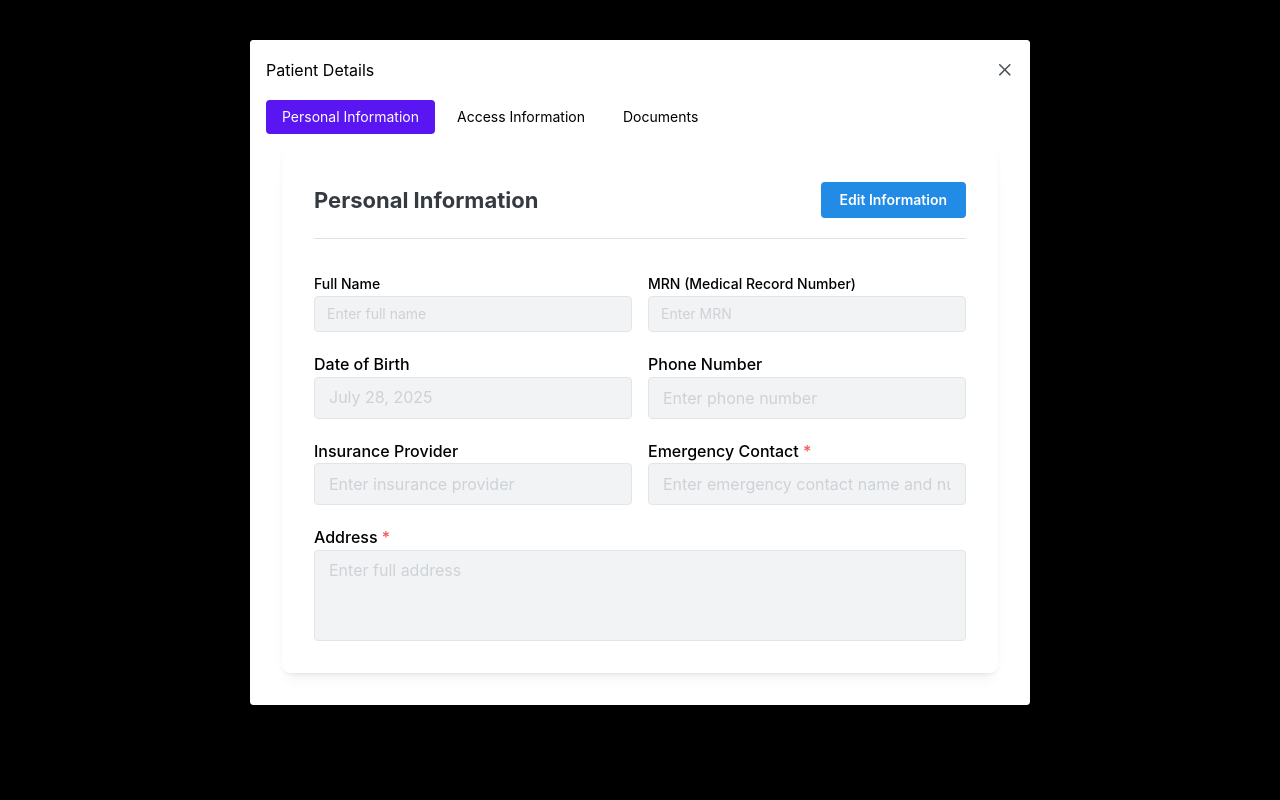
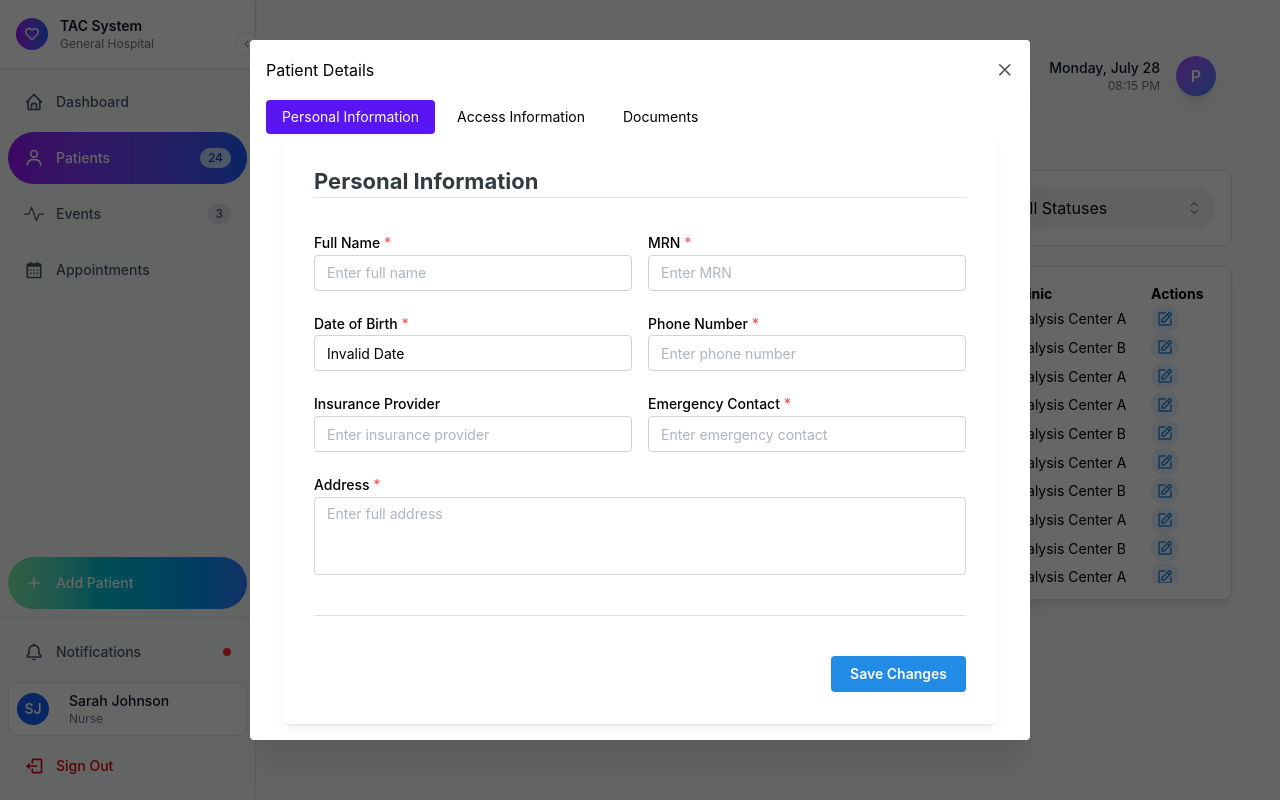
Before and after one commit to kibochamark/tac-client, a Next.js app: page /dashboard/patients in a window 1280 px wide. Both pictures are taken after a click on the button 1165 px from the left and 318 px from the top of the page. Built offline with nearby package versions, Linux system fonts and the light colour scheme.

Commit message:
feat: add AccessInfo and Documents components for patient details; integrate file upload functionality and enhance form handling with Zustand and custom hooks

```diff
--- a/package.json
+++ b/package.json
@@ -12,6 +12,7 @@
     "@hookform/resolvers": "^5.2.0",
     "@mantine/core": "^8.2.1",
     "@mantine/dates": "^8.2.4",
+    "@mantine/dropzone": "^8.2.7",
     "@mantine/form": "^8.2.4",
     "@mantine/hooks": "^8.2.1",
     "class-variance-authority": "^0.7.1",
@@ -24,7 +25,8 @@
     "react-hook-form": "^7.61.1",
     "react-icons": "^5.5.0",
     "tailwind-merge": "^3.3.1",
-    "zod": "^4.1.0-canary.20250725T001018"
+    "zod": "^4.1.0-canary.20250725T001018",
+    "zustand": "^5.0.8"
   },
   "devDependencies": {
     "@eslint/eslintrc": "^3",
--- /dev/null
+++ b/src/app/components/access-info.tsx
@@ -0,0 +1,20 @@
+import { Select, Stack, TextInput } from '@mantine/core'
+import { DateInput } from '@mantine/dates'
+
+const AccessInfo = () => {
+    return (
+        <div>
+            <Stack>
+            <Select label="Access Type" data={['AV Fistula', 'AV Graft', 'Central Catheter']} />
+                <TextInput label="Location" />
+                <Select label="Maturity" data={['Mature', 'Immature', 'Failed']} />
+                <TextInput label="L-AVF" />
+                <TextInput label="Surgeon" />
+                <TextInput label="Clinic" placeholder='L-AVF' />
+                <DateInput label="Last Evaluation" />
+            </Stack>
+        </div>
+    )
+}
+
+export default AccessInfo
--- /dev/null
+++ b/src/app/components/documents.tsx
@@ -0,0 +1,101 @@
+import { ActionIcon, Badge, Button, Group, Stack, Text } from "@mantine/core";
+import { Dropzone, IMAGE_MIME_TYPE, MS_EXCEL_MIME_TYPE, PDF_MIME_TYPE } from '@mantine/dropzone';
+import { useRef } from "react";
+import { BiImage, BiTrash, BiUpload, BiX } from "react-icons/bi";
+import usePatientDocument from "../hooks/usePatientDocument";
+
+const Documents = () => {
+    const openRef = useRef<() => void>(null);
+    const { documents, addDocuments, removeDocument } = usePatientDocument();
+
+    const handleDrop = (files: File[]) => {
+        addDocuments(files);
+    };
+
+    const removeFile = (index: number) => {
+        removeDocument(documents[index]);
+    };
+
+    const formatFileSize = (bytes: number) => {
+        if (bytes === 0) return '0 Bytes';
+        const k = 1024;
+        const sizes = ['Bytes', 'KB', 'MB', 'GB'];
+        const i = Math.floor(Math.log(bytes) / Math.log(k));
+        return parseFloat((bytes / Math.pow(k, i)).toFixed(2)) + ' ' + sizes[i];
+    };
+
+    return (
+        <>
+            <Dropzone
+                onDrop={handleDrop}
+                onReject={(files) => console.log('rejected files', files)}
+                maxSize={5 * 1024 ** 2}
+                accept={[
+                    ...IMAGE_MIME_TYPE,
+                    ...PDF_MIME_TYPE,
+                    ...MS_EXCEL_MIME_TYPE
+                ]}
+                openRef={openRef}
+                className="border-2 border-dashed border-gray-300 rounded-md p-4 m-2"
+            >
+                <Group justify="center" gap="xl" mih={220} style={{ pointerEvents: 'none' }}>
+                    <Dropzone.Accept>
+                        <BiUpload size={52} color="var(--mantine-color-blue-6)" />
+                    </Dropzone.Accept>
+                    <Dropzone.Reject>
+                        <BiX size={52} color="var(--mantine-color-red-6)" />
+                    </Dropzone.Reject>
+                    <Dropzone.Idle>
+                        <BiImage size={52} color="var(--mantine-color-dimmed)" />
+                    </Dropzone.Idle>
+
+                    <div>
+                        <Text size="xl" inline>
+                            Drag images here or click to select files
+                        </Text>
+                        <Text size="sm" c="dimmed" inline mt={7}>
+                            Attach as many files as you like, each file should not exceed 5mb
+                        </Text>
+                    </div>
+                </Group>
+            </Dropzone>
+
+            {/* Selected Files List */}
+            {documents.length > 0 && (
+                <Stack gap="sm" mt="md">
+                    <Text size="lg" fw={500}>Selected Files ({documents.length})</Text>
+                    {documents.map((file, index) => (
+                        <Group key={index} justify="space-between" p="sm" bg="gray.0" style={{ borderRadius: '8px' }}>
+                            <Group gap="sm">
+                                <BiImage size={20} color="var(--mantine-color-blue-6)" />
+                                <div>
+                                    <Text size="sm" fw={500}>{file.name}</Text>
+                                    <Text size="xs" c="dimmed">{formatFileSize(file.size)}</Text>
+                                </div>
+                            </Group>
+                            <Group gap="xs">
+                                <Badge size="sm" variant="light">
+                                    {file.type.split('/')[1]?.toUpperCase() || 'FILE'}
+                                </Badge>
+                                <ActionIcon
+                                    variant="subtle"
+                                    color="red"
+                                    onClick={() => removeFile(index)}
+                                    size="sm"
+                                >
+                                    <BiTrash size={16} />
+                                </ActionIcon>
+                            </Group>
+                        </Group>
+                    ))}
+                </Stack>
+            )}
+
+            <Group justify="center" mt="md">
+                <Button onClick={() => openRef.current?.()} >Select files</Button>
+            </Group>
+        </>
+    )
+}
+
+export default Documents
--- a/src/app/dashboard/patients/components/personal-info.tsx
+++ b/src/app/dashboard/patients/components/personal-info.tsx
@@ -1,5 +1,5 @@
-'use client';
-import '@mantine/dates/styles.css';
+"use client";
+import "@mantine/dates/styles.css";
 
 import {
   Button,
@@ -11,149 +11,156 @@ import {
   Textarea,
   TextInput,
   Title,
-} from '@mantine/core';
-import { DatePickerInput } from '@mantine/dates';
-import { useState } from 'react';
-import { useForm, zodResolver } from '@mantine/form';
-import { z } from 'zod';
+} from "@mantine/core";
+import { DatePickerInput } from "@mantine/dates";
+import { z } from "zod";
+import { Controller } from "react-hook-form";
+import { usePersistentForm } from "@/app/hooks/usePersistentForm";
 
-// Zod schema for validation
+// Zod schema
 const personalInfoSchema = z.object({
-  fullName: z.string().min(2, 'Full name must be at least 2 characters'),
-  mrn: z.string().nonempty('MRN is required'),
-  dateOfBirth: z.date({ error: 'Date of birth is required' }),
+  fullName: z.string().min(2, "Full name must be at least 2 characters"),
+  mrn: z.string().nonempty("MRN is required"),
+  dateOfBirth: z.string().nonempty("Date of birth is required"),
   phoneNumber: z
     .string()
-    .regex(/^\+?[0-9]{7,15}$/, 'Invalid phone number')
+    .regex(/^\+?[0-9]{7,15}$/, "Invalid phone number")
     .optional()
-    .or(z.literal('')),
-  address: z.string().min(5, 'Address must be at least 5 characters'),
+    .or(z.literal("")),
+  address: z.string().min(5, "Address must be at least 5 characters"),
   insurance: z.string().optional(),
-  emergencyContact: z.string().nonempty('Emergency contact is required'),
+  emergencyContact: z.string().nonempty("Emergency contact is required"),
 });
 
 type PersonalInfoForm = z.infer<typeof personalInfoSchema>;
 
+// Field configurations to avoid repetition
+const fieldConfigs = [
+  {
+    name: 'fullName' as const,
+    label: 'Full Name',
+    placeholder: 'Enter full name',
+    required: true,
+  },
+  {
+    name: 'mrn' as const,
+    label: 'MRN',
+    placeholder: 'Enter MRN',
+    required: true,
+  },
+  {
+    name: 'phoneNumber' as const,
+    label: 'Phone Number',
+    placeholder: 'Enter phone number',
+    required: true,
+  },
+  {
+    name: 'insurance' as const,
+    label: 'Insurance Provider',
+    placeholder: 'Enter insurance provider',
+    required: false,
+  },
+  {
+    name: 'emergencyContact' as const,
+    label: 'Emergency Contact',
+    placeholder: 'Enter emergency contact',
+    required: true,
+  },
+];
+
 const PersonalInfo = () => {
-  const [isEditing, setIsEditing] = useState(false);
-
-  const form = useForm<PersonalInfoForm>({
-    initialValues: {
-      fullName: '',
-      mrn: '',
-      dateOfBirth: new Date(),
-      phoneNumber: '',
-      address: '',
-      insurance: '',
-      emergencyContact: '',
+  const form = usePersistentForm<PersonalInfoForm>({
+    key: "personal-info-form",
+    schema: personalInfoSchema,
+    defaultValues: {
+      fullName: "",
+      mrn: "",
+      dateOfBirth: "",
+      phoneNumber: "",
+      address: "",
+      insurance: "",
+      emergencyContact: "",
     },
-    validate: zodResolver(personalInfoSchema),
   });
 
-  const handleSave = (values: PersonalInfoForm) => {
-    console.log('Saving data:', values);
-    setIsEditing(false);
+  const { control, register, handleSubmit, formState: { errors } } = form;
+
+  const onSubmit = (values: PersonalInfoForm) => {
+    console.log("Saving data:", values);
   };
 
-  const handleCancel = () => {
-    form.reset();
-    setIsEditing(false);
-  };
+  // Reusable function to render text input fields
+  const renderTextField = (config: typeof fieldConfigs[0]) => (
+    <TextInput
+      key={config.name}
+      label={config.label}
+      placeholder={config.placeholder}
+      {...register(config.name)}
+      error={errors[config.name]?.message}
+      required={config.required}
+    />
+  );
 
   return (
-    <Container size="lg" py="md">
+    <Container size="lg">
       <Paper shadow="sm" radius="md" p="xl">
-        {/* Header */}
-        <Group justify="space-between" mb="lg">
+        <Group justify="space-between" >
           <Title order={2} size="h3" c="gray.8">
             Personal Information
           </Title>
-          {!isEditing && (
-            <Button onClick={() => setIsEditing(true)} color="blue" size="sm">
-              Edit Information
-            </Button>
-          )}
         </Group>
 
         <Divider mb="xl" />
 
-        {/* Form */}
-        <form onSubmit={form.onSubmit(handleSave)}>
+        <form onSubmit={handleSubmit(onSubmit)}>
           <Stack gap="lg">
-            <Group grow align="flex-start">
-              <TextInput
-                label="Full Name"
-                placeholder="Enter full name"
-                {...form.getInputProps('fullName')}
-                disabled={!isEditing}
-              />
-              <TextInput
-                label="MRN (Medical Record Number)"
-                placeholder="Enter MRN"
-                {...form.getInputProps('mrn')}
-                disabled={!isEditing}
-              />
+            {/* Full Name + MRN */}
+            <Group grow>
+              {renderTextField(fieldConfigs[0])}
+              {renderTextField(fieldConfigs[1])}
             </Group>
 
-            <Group grow align="flex-start">
+            {/* Date of Birth + Phone */}
+            <Group grow>
+              <Controller
+                control={control}
+                name="dateOfBirth"
+                render={({ field }) => (
                   <DatePickerInput
                     label="Date of Birth"
                     placeholder="Select date"
-                {...form.getInputProps('dateOfBirth')}
-                disabled={!isEditing}
-                size="md"
-                clearable
+                    value={field.value}
+                    onChange={field.onChange}
+                    error={errors.dateOfBirth?.message}
+                    required
                   />
-              <TextInput
-                label="Phone Number"
-                placeholder="Enter phone number"
-                {...form.getInputProps('phoneNumber')}
-                disabled={!isEditing}
-                size="md"
+                )}
               />
+              {renderTextField(fieldConfigs[2])}
             </Group>
 
-            <Group grow align="flex-start">
-              <TextInput
-                label="Insurance Provider"
-                placeholder="Enter insurance provider"
-                {...form.getInputProps('insurance')}
-                disabled={!isEditing}
-                size="md"
-              />
-              <TextInput
-                label="Emergency Contact"
-                placeholder="Enter emergency contact name and number"
-                {...form.getInputProps('emergencyContact')}
-                disabled={!isEditing}
-                required
-                size="md"
-              />
+            {/* Insurance + Emergency Contact */}
+            <Group grow>
+              {renderTextField(fieldConfigs[3])}
+              {renderTextField(fieldConfigs[4])}
             </Group>
 
+            {/* Address */}
             <Textarea
               label="Address"
               placeholder="Enter full address"
-              {...form.getInputProps('address')}
-              disabled={!isEditing}
+              {...register("address")}
+              error={errors.address?.message}
               required
-              size="md"
               rows={3}
             />
 
-            {isEditing && (
-              <>
             <Divider my="lg" />
             <Group justify="flex-end">
-                  <Button variant="outline" onClick={handleCancel} size="md">
-                    Cancel
-                  </Button>
-                  <Button type="submit" color="blue" size="md">
+              <Button type="submit" color="blue">
                 Save Changes
               </Button>
             </Group>
-              </>
-            )}
           </Stack>
         </form>
       </Paper>
--- a/src/app/dashboard/patients/page.tsx
+++ b/src/app/dashboard/patients/page.tsx
@@ -18,6 +18,8 @@ import { useDisclosure } from '@mantine/hooks';
 import { BiEdit, BiSearch } from 'react-icons/bi';
 import DashboardHeader from '../../components/header';
 import PersonalInfo from './components/personal-info';
+import AccessInfo from '@/app/components/access-info';
+import Documents from '@/app/components/documents';
 
 const Page = () => {
 
@@ -211,35 +213,7 @@ const Page = () => {
                     <td>{row.evaluation}</td>
                     <td>{row.clinic}</td>
                     <td>
-                      <Modal
-                        opened={opened} onClose={close} title="Patient Details" size="xl"
-                      >
-                        {/* Modal content */}
-                        <Tabs  variant="pills" defaultValue="Personal Information" >
-                          <Tabs.List>
-                            <Tabs.Tab value="Personal Information">Personal Information</Tabs.Tab>
-                            <Tabs.Tab value="Access Information"> Access Information</Tabs.Tab>
-                            <Tabs.Tab value="Documents">Documents</Tabs.Tab>
-                          </Tabs.List>
-                          <Tabs.Panel value="Personal Information">
-                           <PersonalInfo/>
-                          </Tabs.Panel>
-                          <Tabs.Panel value="Access Information">
-                            <Stack>
-                              <TextInput label="Access Type" />
-                              <TextInput label="Location" />
-                              <TextInput label="Status" />
-                              <TextInput label="Last Evaluation" />
-                              <TextInput label="Clinic" />
-                            </Stack>
-                          </Tabs.Panel>
-                          <Tabs.Panel value="Documents">
-                            <Stack>
-                              <TextInput label="Documents" />
-                            </Stack>
-                          </Tabs.Panel>
-                        </Tabs>
-                      </Modal>
+
                       <ActionIcon variant="light" color="blue" radius="xl" onClick={open}>
                         <BiEdit size={18} />
                       </ActionIcon>
@@ -248,6 +222,27 @@ const Page = () => {
                 ))}
               </tbody>
             </Table>
+            <Modal
+              opened={opened} onClose={close} title="Patient Details" size="xl"
+            >
+              {/* Modal content */}
+              <Tabs variant="pills" defaultValue="Personal Information" >
+                <Tabs.List>
+                  <Tabs.Tab value="Personal Information">Personal Information</Tabs.Tab>
+                  <Tabs.Tab value="Access Information"> Access Information</Tabs.Tab>
+                  <Tabs.Tab value="Documents">Documents</Tabs.Tab>
+                </Tabs.List>
+                <Tabs.Panel value="Personal Information">
+                  <PersonalInfo />
+                </Tabs.Panel>
+                <Tabs.Panel value="Access Information">
+                  <AccessInfo />
+                </Tabs.Panel>
+                <Tabs.Panel value="Documents">
+                  <Documents />
+                </Tabs.Panel>
+              </Tabs>
+            </Modal>
           </ScrollArea>
         </Paper>
       </Stack>
--- /dev/null
+++ b/src/app/hooks/usePersistentForm.ts
@@ -0,0 +1,39 @@
+import { useEffect } from "react";
+import { useForm, UseFormReturn } from "react-hook-form";
+import { ZodSchema } from "zod";
+
+type PersistentFormOptions<T extends Record<string, unknown>> = {
+  key: string; // localStorage key
+  schema: ZodSchema<T>; // zod schema strongly typed
+  defaultValues: T; // default values
+};
+
+export function usePersistentForm<T extends Record<string, unknown>>({
+  key,
+  defaultValues,
+}: PersistentFormOptions<T>): UseFormReturn<T> {
+  // Load saved values if they exist
+  const savedValues = (() => {
+    if (typeof window === "undefined") return defaultValues;
+    try {
+      const stored = localStorage.getItem(key);
+      return stored ? { ...defaultValues, ...JSON.parse(stored) } : defaultValues;
+    } catch {
+      return defaultValues;
+    }
+  })();
+
+  const form = useForm<T>({
+    defaultValues: savedValues,
+  });
+
+  // Persist values on change
+  useEffect(() => {
+    const subscription = form.watch((values) => {
+      localStorage.setItem(key, JSON.stringify(values));
+    });
+    return () => subscription.unsubscribe();
+  }, [form, key]);
+
+  return form;
+}
```
Also changed, not shown: src/app/hooks/usePatientDocument.ts (added, +23 -0 lines), 1 other file (tests, documents, lock files or other folders). Lines whose indentation alone changed are shown as unchanged.
